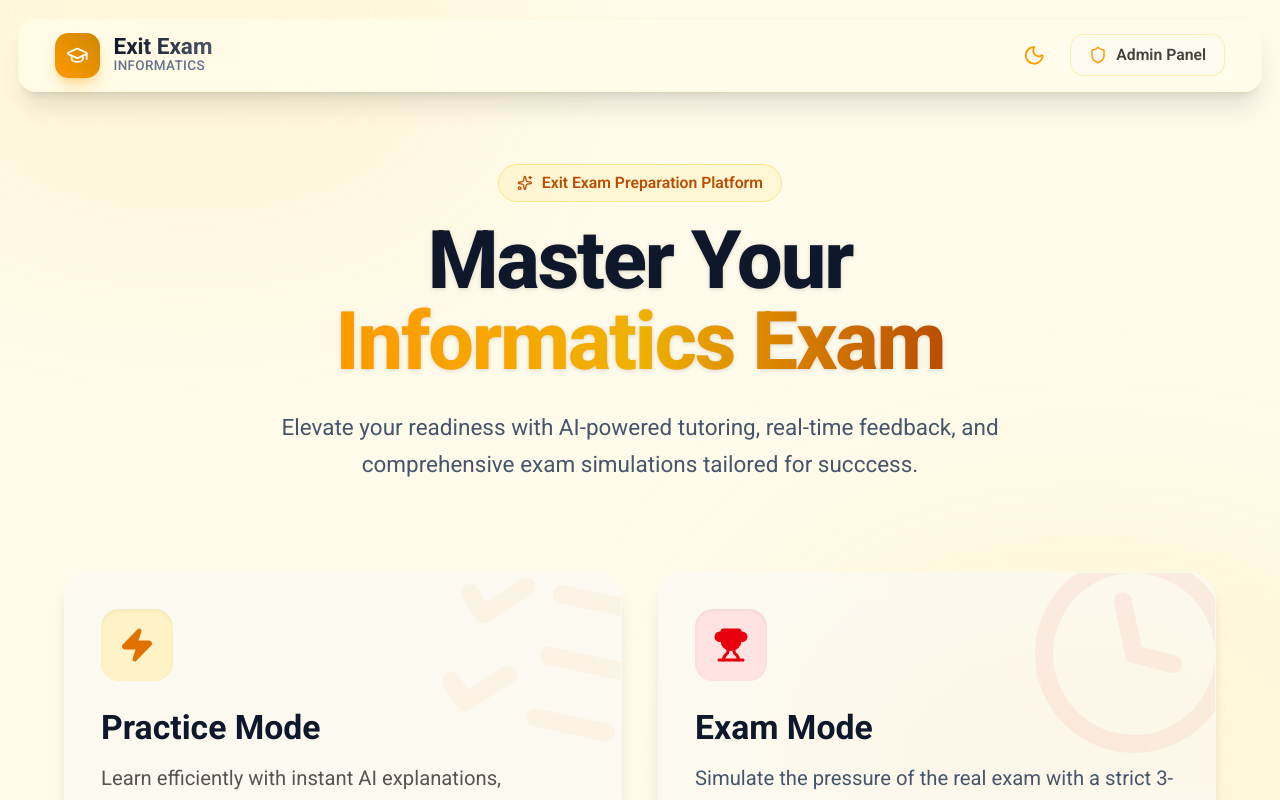
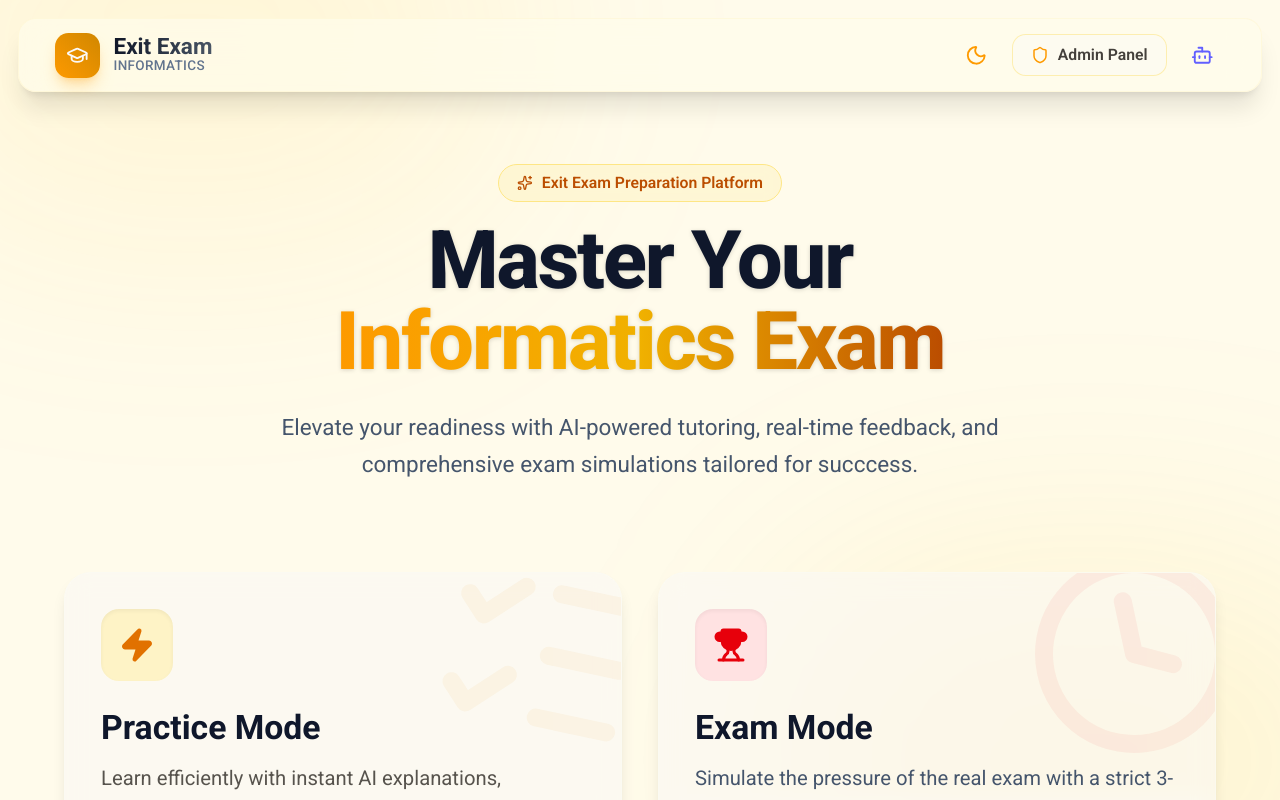
Before and after one commit to rtqt/exitexam, a React (Vite) app: page / in a window 1280 px wide. Shown: the top 800 px of the page. Built offline with nearby package versions, Linux system fonts and the light colour scheme.

Commit message:
api key can be changed

```diff
--- a/src/App.jsx
+++ b/src/App.jsx
@@ -225,6 +225,7 @@ function ExamApp() {
           setDarkMode={setDarkMode}
           onAdminClick={() => setView('admin')}
           goHome={() => setView('home')}
+          onSettingsClick={() => setShowApiKeyModal(true)}
         />
       )}
 
--- a/src/components/Header.jsx
+++ b/src/components/Header.jsx
@@ -1,7 +1,7 @@
 import React from 'react';
-import { Sun, Moon, Shield, BookOpen, GraduationCap } from 'lucide-react';
+import { Sun, Moon, Shield, GraduationCap, Bot } from 'lucide-react';
 
-export default function Header({ darkMode, setDarkMode, onAdminClick, goHome }) {
+export default function Header({ darkMode, setDarkMode, onAdminClick, goHome, onSettingsClick }) {
     const [mobileOpen, setMobileOpen] = React.useState(false);
 
     const toggleMobile = () => setMobileOpen(prev => !prev);
@@ -67,6 +67,15 @@ export default function Header({ darkMode, setDarkMode, onAdminClick, goHome })
                             <span className="hidden sm:inline">Admin Panel</span>
                         </button>
 
+                        {/* AI Settings Link */}
+                        <button
+                            onClick={onSettingsClick}
+                            className="p-2.5 rounded-xl text-slate-500 hover:bg-slate-100/50 dark:text-slate-400 dark:hover:bg-slate-800/50 transition-all active:scale-95"
+                            title="AI Tutor Settings"
+                        >
+                            <Bot className="w-5 h-5 text-indigo-500 dark:text-indigo-400" />
+                        </button>
+
                     </div>
                 </div>
 
@@ -92,6 +101,13 @@ export default function Header({ darkMode, setDarkMode, onAdminClick, goHome })
                                 <Shield className="w-4 h-4 text-amber-500" />
                                 <span>Admin Panel</span>
                             </button>
+                            <button
+                                onClick={() => { onSettingsClick(); closeMobile(); }}
+                                className="w-full flex items-center gap-2 px-4 py-2 text-sm font-semibold text-stone-700 dark:text-amber-100 bg-white/50 dark:bg-stone-800/50 hover:bg-amber-50 dark:hover:bg-amber-900/20 border border-amber-200/60 dark:border-stone-700 rounded-xl transition-all hover:border-amber-400 dark:hover:border-amber-700 active:scale-95"
+                            >
+                                <Bot className="w-4 h-4 text-indigo-500 dark:text-indigo-400" />
+                                <span>AI Tutor Settings</span>
+                            </button>
                         </div>
                     </div>
                 )}
```
